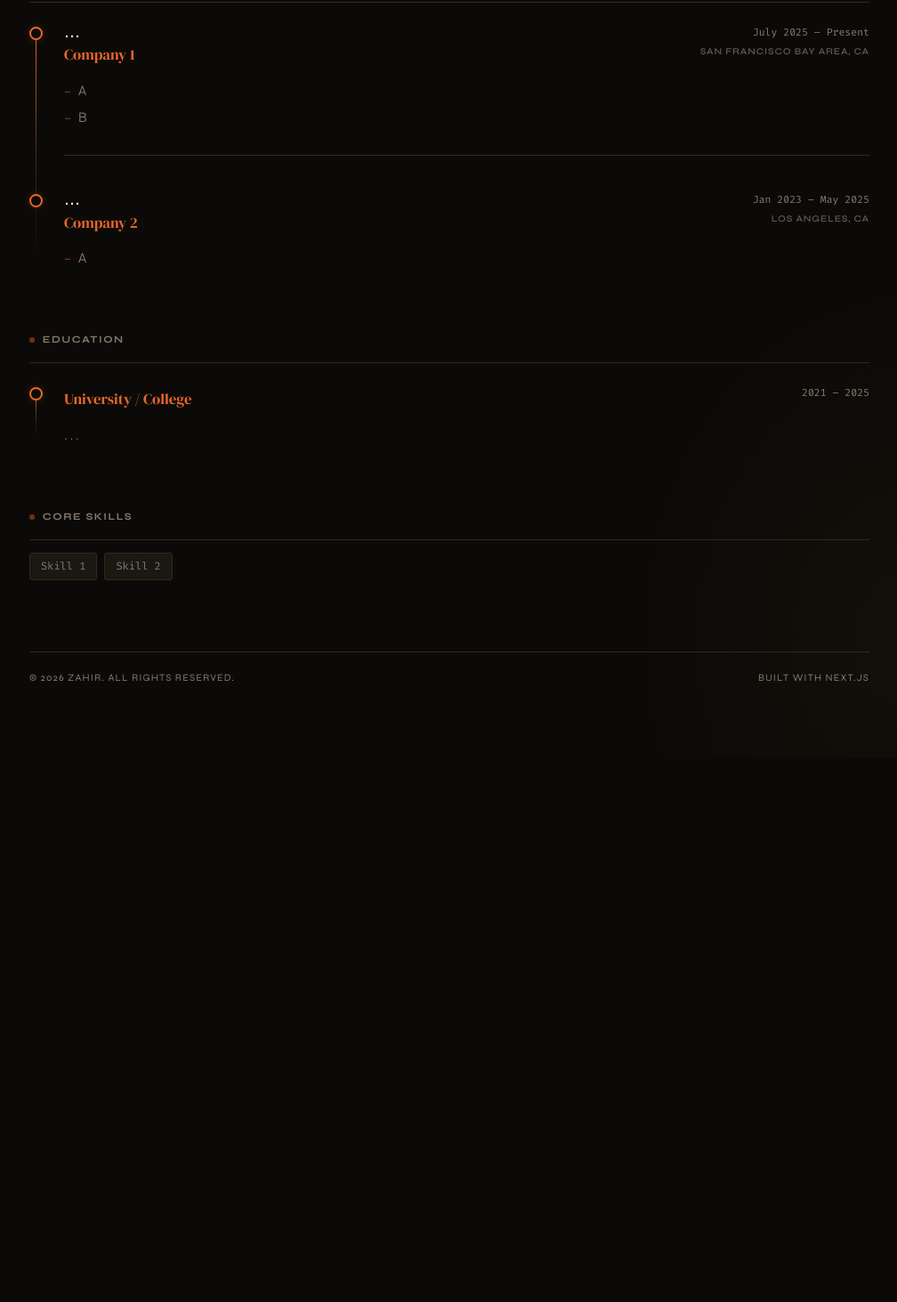
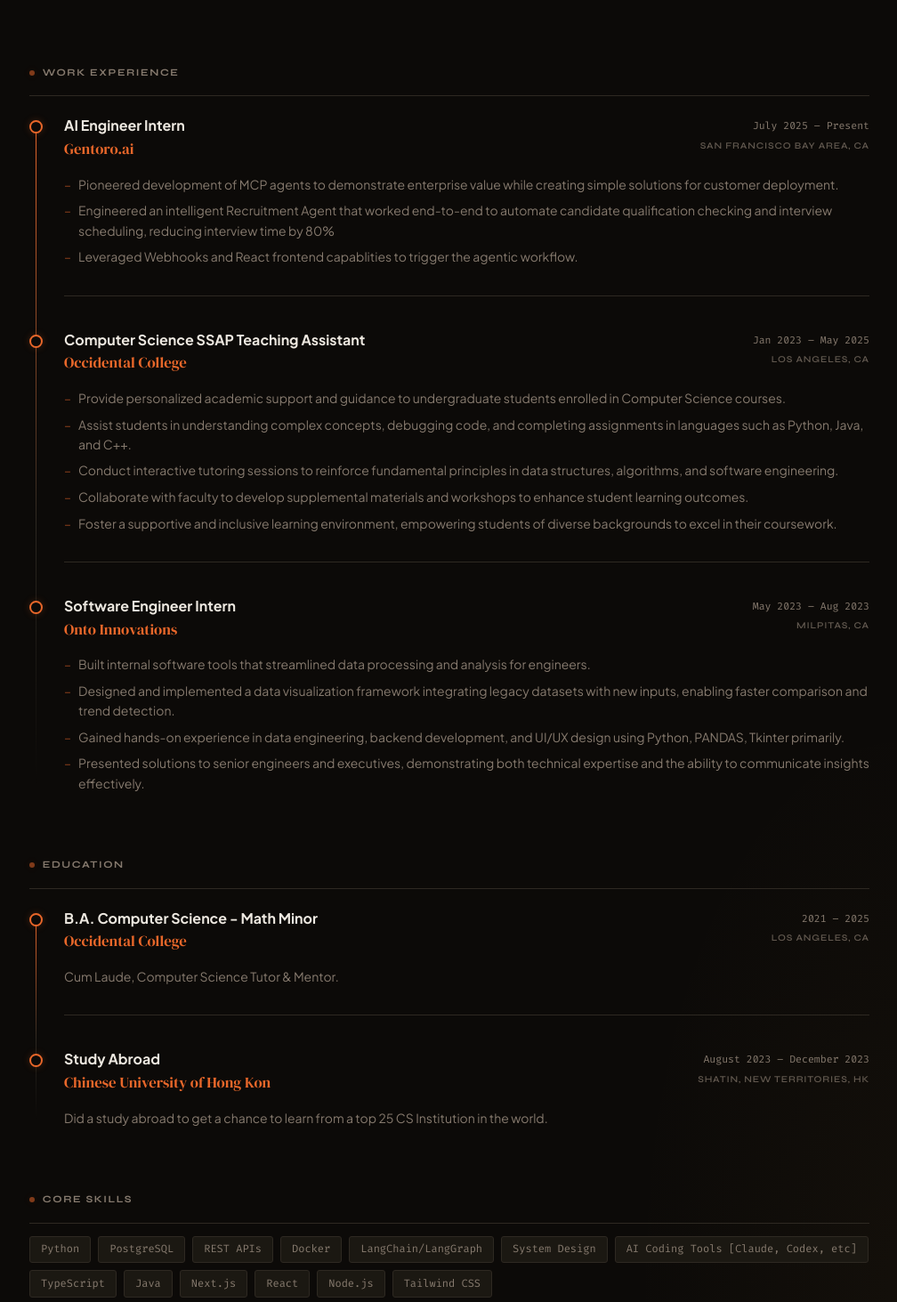
Before and after one commit to BiggestZ/zahir-site, a Next.js app: page /about in a window 1280 px wide. Shown: the part 487-1950 px from the top of the page at 89% size, without its empty margins (135-1143 px from the left). Before the commit the page ends 1338 px from the top, so only its background shows below. Built offline with nearby package versions, Linux system fonts and the light colour scheme.

Commit message:
Upload changes for personal site

```diff
--- a/app/about/page.tsx
+++ b/app/about/page.tsx
@@ -33,7 +33,8 @@ export default function AboutPage() {
             help me grow as a developer and engineer.
           </p>
           <p className="page-subtitle" style={{ marginTop: "0.75rem" }}>
-
+            Outside of work, I love to go to the gym, cook, play basketball, and watch movies.
+            I am also very interested in cars and working / modifying some on my own some day.
           </p>
         </div>
       </div>
--- a/content/portfolio.ts
+++ b/content/portfolio.ts
@@ -1,61 +1,113 @@
 export const profile = {
-  name: "Full Name",
-  role: "Role",
-  location: "Location",
-  bio: "Description",
-  email: "e@mail.com",
+  name: "Zahir",
+  role: "AI Engineer",
+  location: "United States",
+  bio: "I build agentic-workflows that get stuff done. Also have experience building backends, and looking to  start fullstack too.",
+  email: "zjchoudhry@gmail.com",
   resumeUrl: "#",
   social: [
-    { label: "GitHub", href: "https://github.com/username" },
-    { label: "LinkedIn", href: "https://www.linkedin.com/in/username" },
+    { label: "GitHub", href: "https://github.com/biggestZ" },
+    { label: "LinkedIn", href: "https://www.linkedin.com/in/zahir-choudhry" },
     { label: "X", href: "https://x.com" },
   ],
 };
 
 export const skills = [
-  "Skill 1",
-  "Skill 2"
+  "Python",
+  "PostgreSQL",
+  "REST APIs",
+  "Docker",
+  "LangChain/LangGraph",
+  "System Design",
+  "AI Coding Tools [Claude, Codex, etc]",
+  "TypeScript",
+  "Java",
+  "Next.js",
+  "React",
+  "Node.js",
+  "Tailwind CSS"
+
 ];
 
 export const experience = [
   {
-    company: "Company 1",
-    role: "...",
+    company: "Gentoro.ai",
+    role: "AI Engineer Intern",
     period: "July 2025 – Present",
     location: "San Francisco Bay Area, CA",
     bullets: [
-      "A",
-      "B"
+      "Pioneered development of MCP agents to demonstrate enterprise value while creating simple solutions for customer deployment.",
+      "Engineered an intelligent Recruitment Agent that worked end-to-end to automate candidate qualification checking and interview scheduling, reducing interview time by 80%",
+      "Leveraged Webhooks and React frontend capablities to trigger the agentic workflow.",
     ],
   },
   {
-    company: "Company 2",
-    role: "...",
+    company: "Occidental College",
+    role: "Computer Science SSAP Teaching Assistant",
     period: "Jan 2023 – May 2025",
     location: "Los Angeles, CA",
     bullets: [
-      "A"
+      "Provide personalized academic support and guidance to undergraduate students enrolled in Computer Science courses.",
+      "Assist students in understanding complex concepts, debugging code, and completing assignments in languages such as Python, Java, and C++.",
+      "Conduct interactive tutoring sessions to reinforce fundamental principles in data structures, algorithms, and software engineering.",
+      "Collaborate with faculty to develop supplemental materials and workshops to enhance student learning outcomes.",
+      "Foster a supportive and inclusive learning environment, empowering students of diverse backgrounds to excel in their coursework."
+    ],
+  },
+  {
+    company: "Onto Innovations",
+    role: "Software Engineer Intern",
+    period: "May 2023 – Aug 2023",
+    location: "Milpitas, CA",
+    bullets: [
+      "Built internal software tools that streamlined data processing and analysis for engineers.",
+      "Designed and implemented a data visualization framework integrating legacy datasets with new inputs, enabling faster comparison and trend detection.",
+      "Gained hands-on experience in data engineering, backend development, and UI/UX design using Python, PANDAS, Tkinter primarily.",
+      "Presented solutions to senior engineers and executives, demonstrating both technical expertise and the ability to communicate insights effectively."
     ],
   },
 ];
 
 export const education = [
   {
-    school: "University / College",
-    degree: "",
+    school: "Occidental College",
+    degree: "B.A. Computer Science - Math Minor",
     period: "2021 – 2025",
-    location: "",
-    details: ". . .",
+    location: "Los Angeles, CA",
+    details: "Cum Laude, Computer Science Tutor & Mentor.",
+  },
+  {
+    school: "Chinese University of Hong Kon",
+    degree: "Study Abroad",
+    period: " August 2023 – December 2023",
+    location: "Shatin, New Territories, HK",
+    details: "Did a study abroad to get a chance to learn from a top 25 CS Institution in the world.",
   },
 ];
 
 export const projects = [
   {
-    name: "Project 1",
+    name: "Candidate Database",
     summary:
-      "Description",
-    stack: ["Tools", "Used"],
+      "Full-Stack RAG Chatbot that allows VC Firms to track strong candidates.",
+    stack: ["Python", "TypeScript", "PostgreSQL", "Docker", "FastAPI"],
+    href: "https://github.com/BiggestZ/Candidate_DB",
+    featured: true,
+  },
+  {
+    name: "Agentic Recruitment Workflow",
+    summary:
+      "Created an agentic workflow to automate the recruitment process, worked on from 0-1.",
+    stack: ["Python", "LangGraph", "Typescript, Docker"],
     href: "#",
     featured: true,
   },
+  {
+    name: "Developer Portfolio CMS",
+    summary:
+      "Portfolio and blog platform powered by file-based markdown content. This very website!!!",
+    stack: ["Next.js", "MDX", "Tailwind CSS"],
+    href: "https://github.com/BiggestZ/zahir-site",
+    featured: false,
+  },
 ];
```
